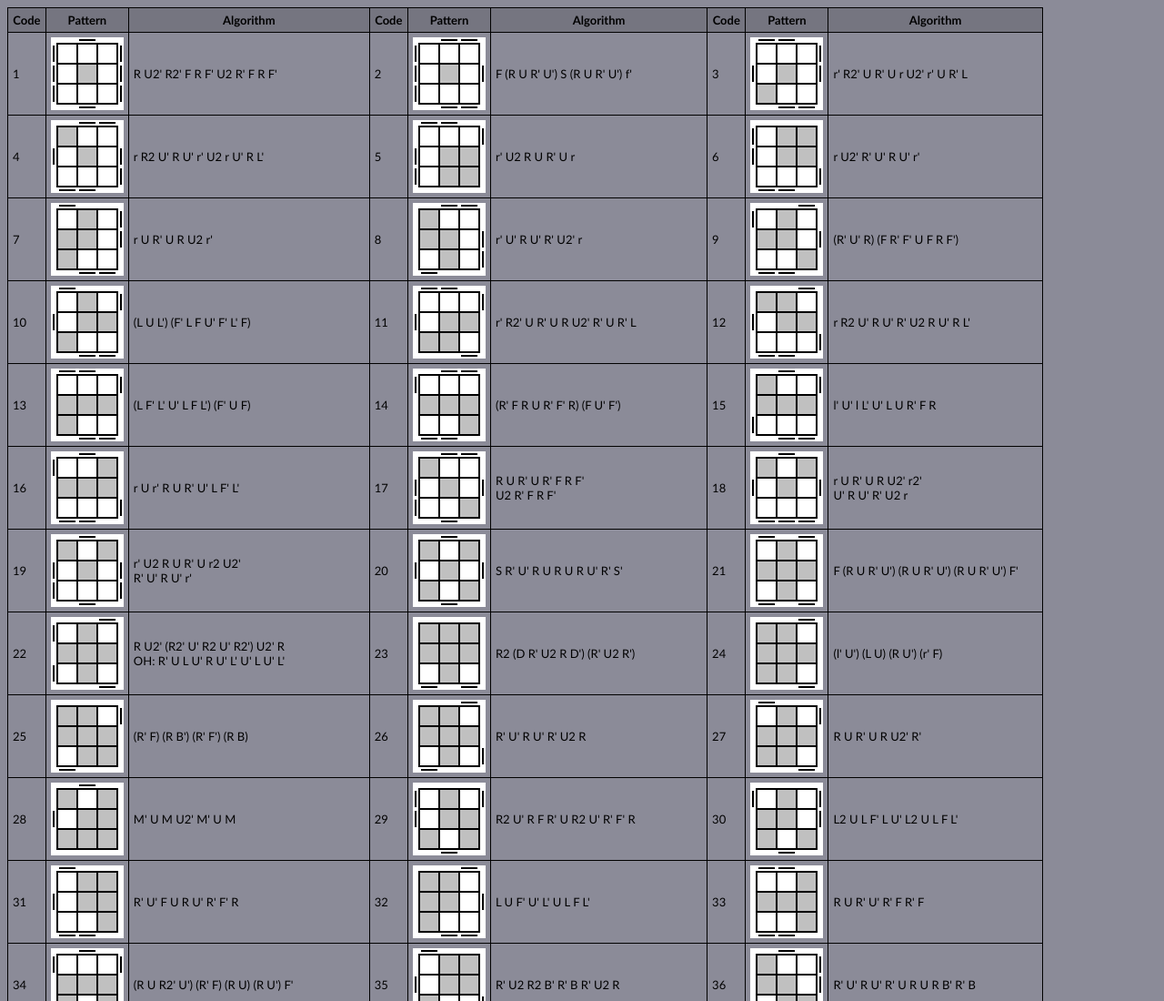
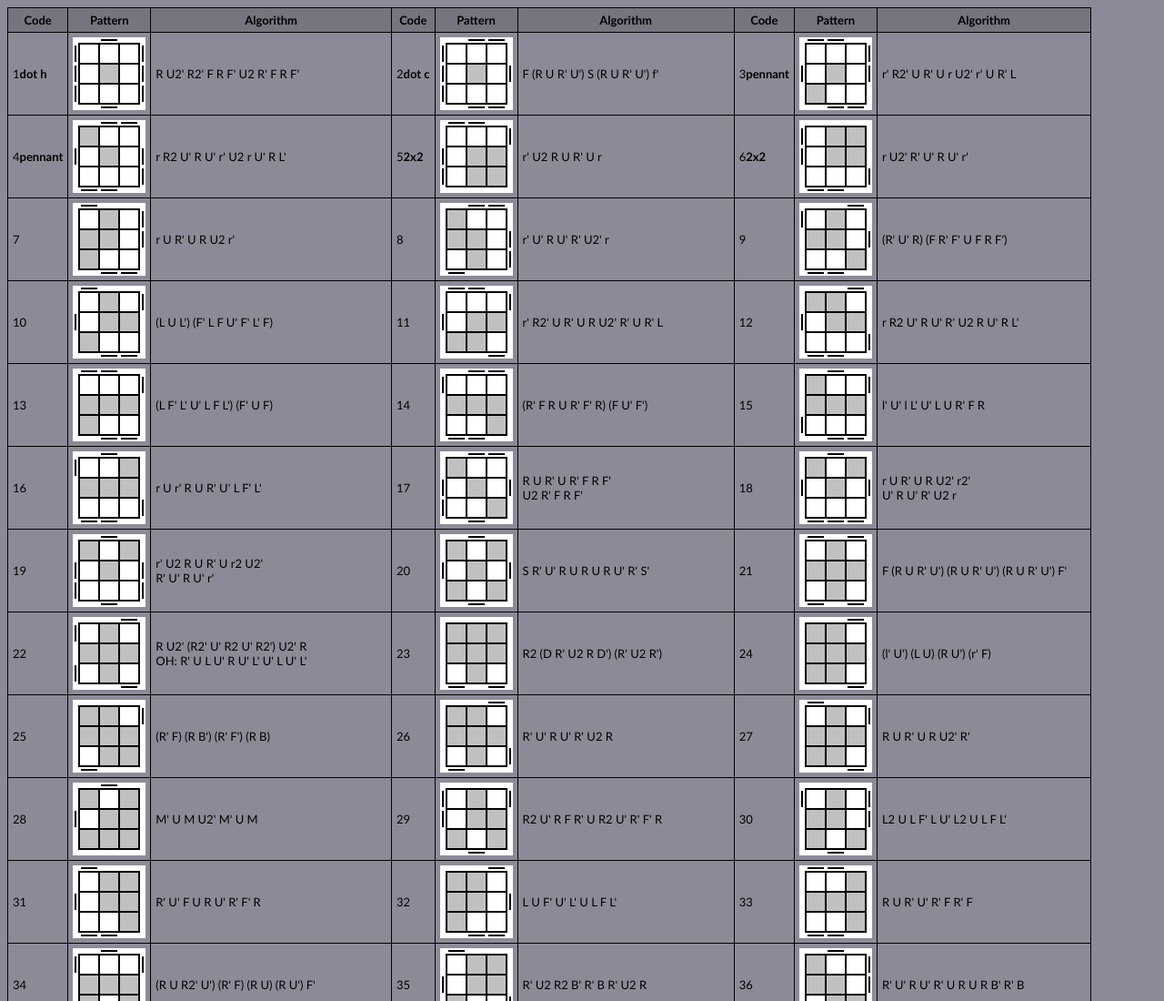
Before and after one commit to brunson/brunson.github.io, a plain HTML site: page all.html in a window 1280 px wide. Shown: the top 1100 px of the page at 91% size. Drawn offline with Linux system fonts and the light colour scheme.

Commit message:
add names

```diff
--- a/all.html
+++ b/all.html
@@ -15,24 +15,24 @@
 			<th>Algorithm</th>
 		</tr>
 		<tr>
-			<td>1</td>
+			<td>1<b>dot h</b></td>
 			<td><img src="algorithm_files/oll01.gif"></td>
 			<td>R U2' R2' F R F' U2 R' F R F'</td>
-			<td>2</td>
+			<td>2<b>dot c</b></td>
 			<td><img src="algorithm_files/oll02.gif"></td>
 			<td>F (R U R' U') S (R U R' U') f'</td>
-			<td>3</td>
+			<td>3<b>pennant</b></td>
 			<td><img src="algorithm_files/oll03.gif"></td>
 			<td>r' R2' U R' U r U2' r' U R' L</td>
 		</tr>
 		<tr>
-			<td>4</td>
+			<td>4<b>pennant</b></td>
 			<td><img src="algorithm_files/oll04.gif"></td>
 			<td>r R2 U' R U' r' U2 r U' R L'</td>
-			<td>5</td>
+			<td>5<b>2x2</b></td>
 			<td><img src="algorithm_files/oll05.gif"></td>
 			<td>r' U2 R U R' U r</td>
-			<td>6</td>
+			<td>6<b>2x2</b></td>
 			<td><img src="algorithm_files/oll06.gif"></td>
 			<td>r U2' R' U' R U' r'</td>
 		</tr>
```
